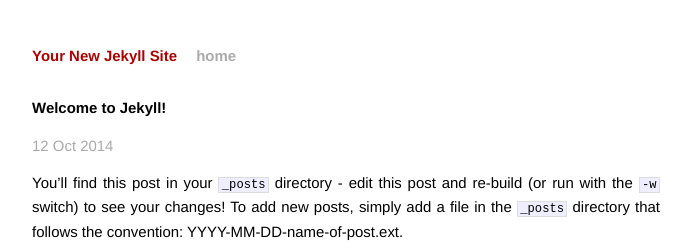
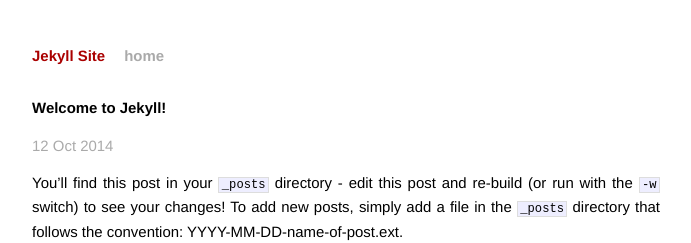
Before and after one commit to summerdaysinbloom/cbpb, a Jekyll site: the page built from _posts/2014-10-12-welcome-to-jekyll.markdown, in a window 1280 px wide. Shown: the top 243 px of the page, without its empty margins (294-985 px from the left). Built offline with Jekyll 4.4.1, drawn with Linux system fonts in a browser that asks for light colours; Markdown is read by kramdown in place of the engine named in the settings.

Commit message:
update config file

```diff
--- a/_config.yml
+++ b/_config.yml
@@ -1,3 +1,14 @@
-name: Your New Jekyll Site
+name: Jekyll Site
 markdown: redcarpet
 pygments: true
+
+
+#Default Configuration
+
+safe:        true
+auto:        false
+server:      false
+baseurl:    /
+permalink: /:title.html
+
+url: http://localhost:4000
```
